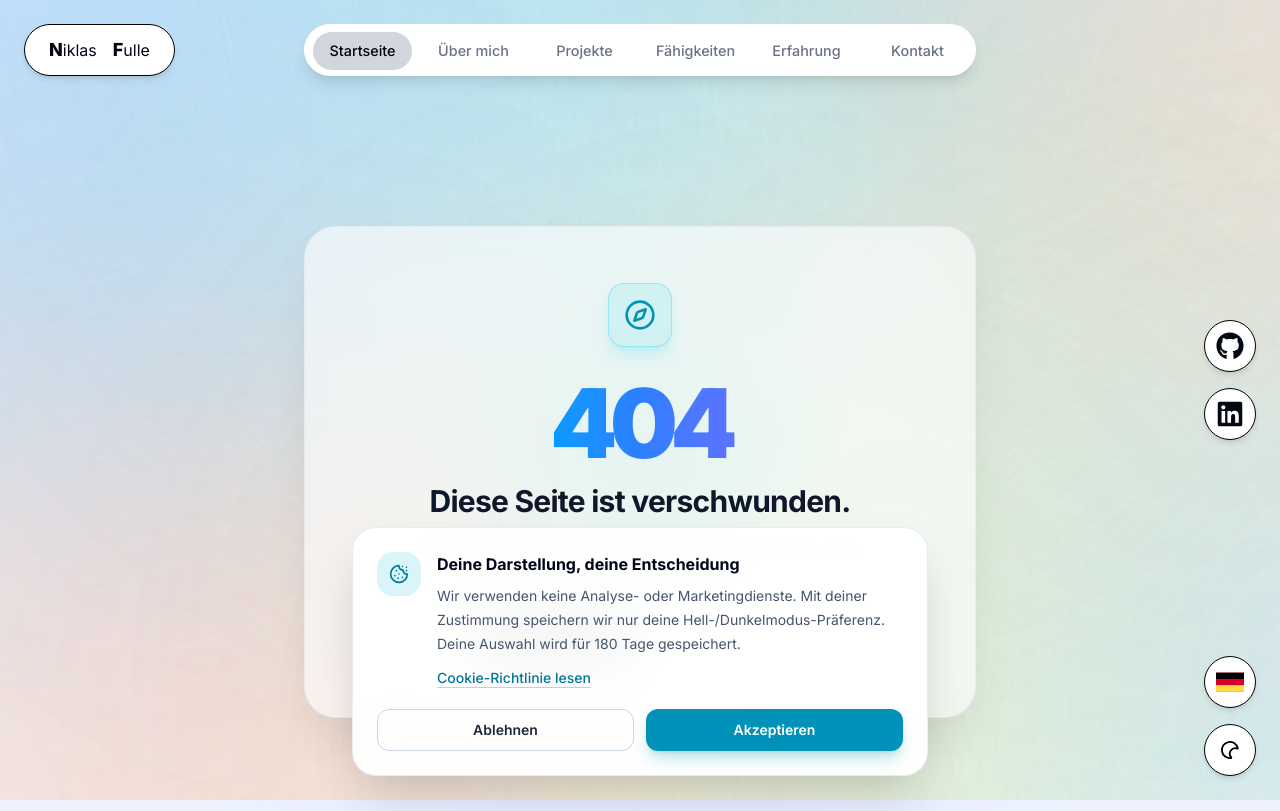
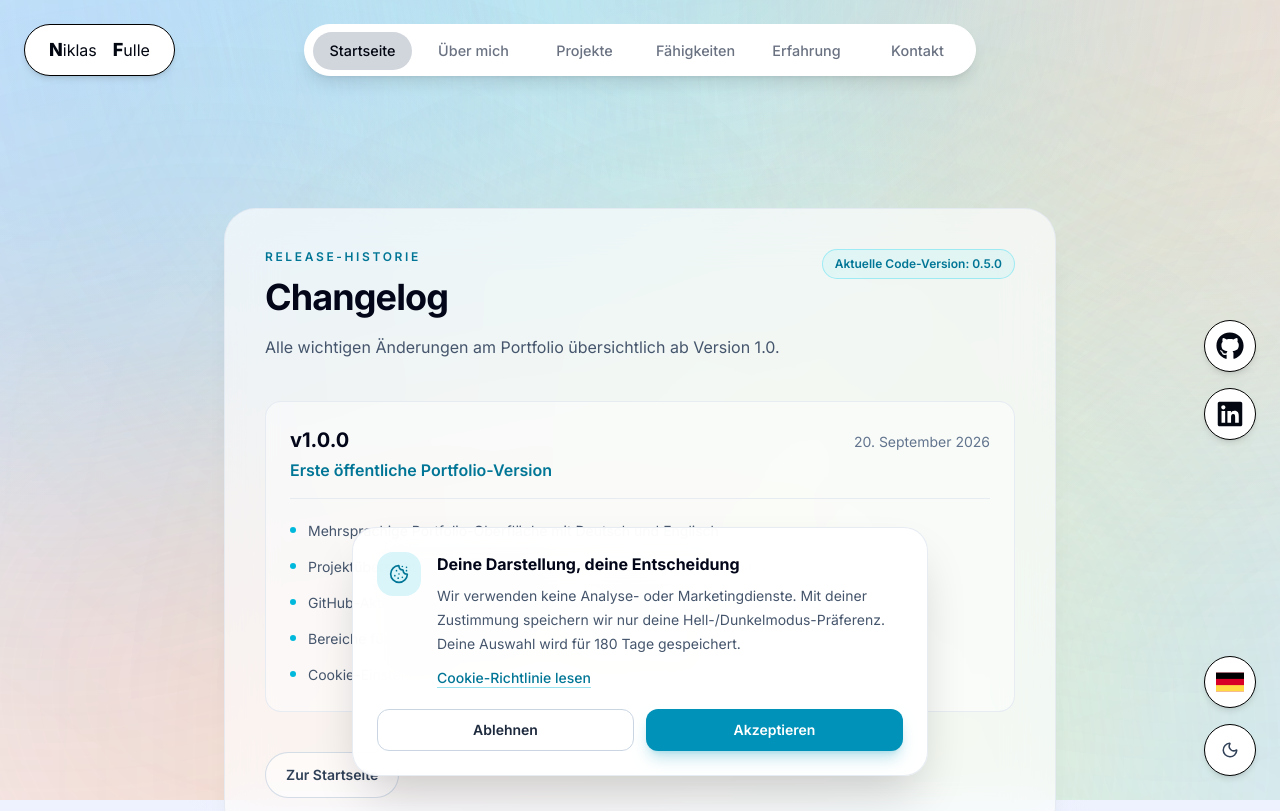
Before and after one commit to niklasfulle/Portfolio, a Next.js app: page /changelog in a window 1280 px wide. Before the commit this address had no page. Shown: the top 811 px of the page. Built offline with nearby package versions, Linux system fonts and the light colour scheme.

Commit message:
feat: finish github language tooltips and changelog

```diff
--- /dev/null
+++ b/src/app/changelog/page.tsx
@@ -0,0 +1,117 @@
+"use client";
+
+import Link from "next/link";
+import { useLanguage } from "@/context/language-context";
+import packageJson from "../../../package.json";
+
+const entries = {
+  de: [
+    {
+      version: "1.0.0",
+      date: "20. September 2026",
+      title: "Erste öffentliche Portfolio-Version",
+      changes: [
+        "Mehrsprachige Portfolio-Oberfläche mit Deutsch und Englisch",
+        "Projektübersicht mit GitHub-Repository-Informationen und Vorschauen",
+        "GitHub-Aktivitäten, Sprachstatistiken und authentifizierte Datenabfragen",
+        "Bereiche für Fähigkeiten, Erfahrung, Ausbildung und Kontakt",
+        "Cookie-Einstellungen, Datenschutz- und rechtliche Informationsseiten",
+      ],
+    },
+  ],
+  en: [
+    {
+      version: "1.0.0",
+      date: "September 20, 2026",
+      title: "First public portfolio release",
+      changes: [
+        "Multilingual portfolio interface in German and English",
+        "Project overview with GitHub repository information and previews",
+        "GitHub activity, language statistics and authenticated data requests",
+        "Sections for skills, experience, education and contact",
+        "Cookie preferences, privacy and legal information pages",
+      ],
+    },
+  ],
+} as const;
+
+export default function ChangelogPage() {
+  const { language } = useLanguage();
+  const isGerman = language === "de";
+  const copy = isGerman
+    ? {
+        eyebrow: "Release-Historie",
+        title: "Changelog",
+        intro: "Alle wichtigen Änderungen am Portfolio übersichtlich ab Version 1.0.",
+        current: "Aktuelle Code-Version",
+        back: "Zur Startseite",
+      }
+    : {
+        eyebrow: "Release history",
+        title: "Changelog",
+        intro: "A concise history of the important portfolio changes starting with version 1.0.",
+        current: "Current code version",
+        back: "Back home",
+      };
+
+  return (
+    <main className="mx-auto w-full max-w-4xl flex-1 px-5 py-12 sm:px-8 sm:py-16">
+      <article className="rounded-[2rem] border border-slate-200/80 bg-white/65 p-6 shadow-xl shadow-slate-950/5 backdrop-blur-xl dark:border-white/10 dark:bg-slate-950/55 dark:shadow-black/25 sm:p-10">
+        <div className="flex flex-wrap items-start justify-between gap-5">
+          <div>
+            <p className="text-xs font-semibold uppercase tracking-[0.22em] text-cyan-700 dark:text-cyan-300">
+              {copy.eyebrow}
+            </p>
+            <h1 className="mt-3 text-3xl font-bold tracking-tight text-slate-950 dark:text-white sm:text-4xl">
+              {copy.title}
+            </h1>
+            <p className="mt-4 max-w-2xl text-sm leading-7 text-slate-600 dark:text-slate-300 sm:text-base">
+              {copy.intro}
+            </p>
+          </div>
+          <span className="rounded-full border border-cyan-400/30 bg-cyan-300/10 px-3 py-1.5 text-xs font-semibold text-cyan-700 dark:text-cyan-300">
+            {copy.current}: {packageJson.version}
+          </span>
+        </div>
+
+        <div className="mt-10 space-y-6">
+          {entries[language].map((entry) => (
+            <section
+              className="rounded-2xl border border-slate-200/80 bg-white/45 p-5 dark:border-white/10 dark:bg-slate-900/35 sm:p-6"
+              key={entry.version}
+            >
+              <div className="flex flex-wrap items-baseline justify-between gap-2 border-b border-slate-200/80 pb-4 dark:border-white/10">
+                <div>
+                  <p className="text-xl font-bold text-slate-950 dark:text-white">
+                    v{entry.version}
+                  </p>
+                  <h2 className="mt-1 text-base font-semibold text-cyan-700 dark:text-cyan-300">
+                    {entry.title}
+                  </h2>
+                </div>
+                <time className="text-sm text-slate-500 dark:text-slate-400">
+                  {entry.date}
+                </time>
+              </div>
+              <ul className="mt-5 space-y-3 text-sm leading-6 text-slate-600 dark:text-slate-300">
+                {entry.changes.map((change) => (
+                  <li className="flex gap-3" key={change}>
+                    <span aria-hidden="true" className="mt-2 h-1.5 w-1.5 shrink-0 rounded-full bg-cyan-500" />
+                    <span>{change}</span>
+                  </li>
+                ))}
+              </ul>
+            </section>
+          ))}
+        </div>
+
+        <Link
+          className="mt-10 inline-flex rounded-full border border-slate-300/80 bg-white/50 px-5 py-3 text-sm font-semibold text-slate-700 transition-colors hover:border-cyan-400 hover:text-cyan-600 focus-visible:outline-none focus-visible:ring-2 focus-visible:ring-cyan-500 dark:border-white/15 dark:bg-white/5 dark:text-slate-200 dark:hover:border-cyan-400 dark:hover:text-cyan-300"
+          href="/#home"
+        >
+          {copy.back}
+        </Link>
+      </article>
+    </main>
+  );
+}
--- a/src/components/Footer.tsx
+++ b/src/components/Footer.tsx
@@ -18,6 +18,7 @@ const footerLinks = [
 ] as const;
 
 const legalLinks = [
+  { href: "/changelog", de: "Changelog", en: "Changelog" },
   { href: "/imprint", de: "Impressum", en: "Legal notice" },
   { href: "/privacy", de: "Datenschutz", en: "Privacy" },
   { href: "/cookies", de: "Cookies", en: "Cookies" },
--- a/src/components/main/GithubStats.tsx
+++ b/src/components/main/GithubStats.tsx
@@ -1,6 +1,12 @@
 "use client";
 
-import { animate, useMotionValue, useReducedMotion, useTransform } from "framer-motion";
+import {
+  AnimatePresence,
+  animate,
+  useMotionValue,
+  useReducedMotion,
+  useTransform,
+} from "framer-motion";
 import { motion } from "framer-motion";
 import type { Variants } from "framer-motion";
 import {
@@ -11,7 +17,7 @@ import {
   GitPullRequest,
   Star,
 } from "lucide-react";
-import { useEffect, type ReactNode } from "react";
+import { useEffect, useState, type ReactNode } from "react";
 import type { GithubLanguageStat, GithubStatsData } from "@/lib/github-stats";
 
 type GithubStatsProps = {
@@ -89,6 +95,8 @@ function formatBytes(bytes: number) {
 function getLanguageDetails(item: GithubLanguageStat) {
   return item.bytes ? formatBytes(item.bytes) : null;
 }
+
+const languageTooltipMinimumPercentage = 3;
 
 function AnimatedNumber({ value }: { readonly value: number }) {
   const count = useMotionValue(0);
@@ -573,6 +581,7 @@ export function LanguagesCard({ language, stats }: GithubStatsProps) {
   const topLanguage = stats.languages[0];
   const visibleLanguages = stats.languages.slice(0, 8);
   const additionalLanguages = stats.languages.slice(8);
+  const [showAdditionalLanguages, setShowAdditionalLanguages] = useState(false);
 
   return (
     <motion.article
@@ -605,18 +614,37 @@ export function LanguagesCard({ language, stats }: GithubStatsProps) {
         </div>
       </div>
 
-      <div className="mt-4 flex h-2 overflow-hidden rounded-full bg-slate-200/80 dark:bg-slate-800">
-        {stats.languages.map((item: GithubLanguageStat, index: number) => (
-          <motion.span
-            aria-hidden="true"
-            className="h-full origin-left first:rounded-l-full last:rounded-r-full"
+      <div
+        aria-label={isGerman ? "Sprachanteile" : "Language shares"}
+        className="mt-4 flex h-2 overflow-visible rounded-full bg-slate-200/80 dark:bg-slate-800"
+        role="list"
+      >
+        {stats.languages.map((item: GithubLanguageStat, index: number) => {
+          const hasTooltip =
+            index < 8 || item.percentage >= languageTooltipMinimumPercentage;
+
+          return (
+            <motion.button
+              aria-label={`${item.name}: ${item.percentage.toFixed(2)}%`}
+              className="group/segment relative block h-full shrink-0 border-0 bg-transparent p-0 first:rounded-l-full last:rounded-r-full focus-visible:z-20 focus-visible:outline-none focus-visible:ring-2 focus-visible:ring-cyan-300"
               initial={reducedMotion ? { scaleX: 1 } : { scaleX: 0 }}
               key={item.name}
+              role="listitem"
               style={{ backgroundColor: item.color, width: `${item.percentage}%` }}
+              tabIndex={hasTooltip ? 0 : -1}
+              title={hasTooltip ? `${item.name}: ${item.percentage.toFixed(2)}%` : undefined}
+              type="button"
               animate={{ scaleX: 1 }}
               transition={{ duration: 0.7, delay: 0.03 * index }}
-          />
-        ))}
+            >
+              {hasTooltip ? (
+                <span className="pointer-events-none absolute bottom-full left-1/2 z-30 mb-2 hidden -translate-x-1/2 whitespace-nowrap rounded-lg border border-slate-700 bg-slate-950 px-2.5 py-1.5 text-[0.68rem] font-semibold text-white shadow-xl group-hover/segment:block group-focus-visible/segment:block dark:border-slate-500">
+                  {item.name}: {item.percentage.toFixed(2)}%
+                </span>
+              ) : null}
+            </motion.button>
+          );
+        })}
       </div>
 
       <div className="mt-3 flex flex-wrap items-center justify-between gap-x-4 gap-y-2 text-[0.68rem] text-slate-500 dark:text-slate-400 sm:text-xs">
@@ -647,20 +675,44 @@ export function LanguagesCard({ language, stats }: GithubStatsProps) {
         ))}
       </ul>
 
-      {additionalLanguages.length > 0 && (
-        <details
+      {additionalLanguages.length > 0 ? (
+        <div
           className="mt-3 border-t border-slate-200/80 pt-3 dark:border-slate-800/80"
           data-testid="github-more-languages"
         >
-          <summary className="flex cursor-pointer list-none items-center justify-between gap-3 rounded-lg px-1 py-2 text-xs font-semibold text-cyan-700 outline-none transition-colors hover:text-cyan-500 focus-visible:ring-2 focus-visible:ring-cyan-400 dark:text-cyan-300 dark:hover:text-cyan-200 [&::-webkit-details-marker]:hidden">
+          <button
+            aria-controls="github-more-languages-list"
+            aria-expanded={showAdditionalLanguages}
+            className="flex w-full cursor-pointer items-center justify-between gap-3 rounded-lg px-1 py-2 text-left text-xs font-semibold text-cyan-700 outline-none transition-colors hover:text-cyan-500 focus-visible:ring-2 focus-visible:ring-cyan-400 dark:text-cyan-300 dark:hover:text-cyan-200"
+            onClick={() => setShowAdditionalLanguages((isOpen) => !isOpen)}
+            type="button"
+          >
             <span>
-              {isGerman ? "Mehr anzeigen" : "Show more"}
+              {showAdditionalLanguages
+                ? isGerman
+                  ? "Weniger anzeigen"
+                  : "Show less"
+                : isGerman
+                  ? "Mehr anzeigen"
+                  : "Show more"}
             </span>
-            <span aria-hidden="true" className="text-base leading-none">
+            <span
+              aria-hidden="true"
+              className={`text-base leading-none transition-transform duration-300 ${showAdditionalLanguages ? "rotate-45" : ""}`}
+            >
               +
             </span>
-          </summary>
-          <ul className="mt-1 grid gap-x-6 sm:grid-cols-2">
+          </button>
+          <AnimatePresence initial={false}>
+            {showAdditionalLanguages ? (
+              <motion.div
+                id="github-more-languages-list"
+                initial={reducedMotion ? false : { height: 0, opacity: 0 }}
+                animate={{ height: "auto", opacity: 1 }}
+                exit={reducedMotion ? undefined : { height: 0, opacity: 0 }}
+                transition={{ duration: 0.3, ease: "easeOut" }}
+              >
+                <ul className="mt-1 grid gap-x-6 overflow-hidden sm:grid-cols-2">
                   {additionalLanguages.map((item, index) => (
                     <LanguageRow
                       index={index + 8}
@@ -671,8 +723,11 @@ export function LanguagesCard({ language, stats }: GithubStatsProps) {
                     />
                   ))}
                 </ul>
-        </details>
-      )}
+              </motion.div>
+            ) : null}
+          </AnimatePresence>
+        </div>
+      ) : null}
     </motion.article>
   );
 }
--- a/src/components/ui/Toggels.tsx
+++ b/src/components/ui/Toggels.tsx
@@ -57,7 +57,7 @@ export default function Toggels() {
               ? "Cookie-Einstellungen öffnen"
               : "Open cookie preferences"
         }
-        className="hidden h-[3.25rem] w-[3.25rem] items-center justify-center rounded-full border-[0.07rem] border-black border-opacity-40 bg-white bg-opacity-80 px-6 text-black shadow-md transition-all duration-200 ease-in dark:border-[0.2rem] dark:border-white dark:bg-gray-900 md:flex"
+        className="group hidden h-[3.25rem] w-[3.25rem] items-center justify-center rounded-full border-[0.07rem] border-black border-opacity-40 bg-white bg-opacity-80 px-6 text-black shadow-md transition-all duration-200 ease-in dark:border-[0.2rem] dark:border-white dark:bg-gray-900 md:flex"
         onClick={toggleTheme}
         title={
           functionalStorageAllowed
@@ -79,8 +79,8 @@ export default function Toggels() {
           scale: 1.05,
         }}
       >
-        <Sun className="absolute rotate-0 scale-0 transition-all hover:text-slate-900 dark:scale-90 dark:text-white" />
-        <Moon className="rotate-80 absolute scale-90 transition-all hover:text-slate-900 dark:scale-0 dark:text-white" />
+        <Sun className="absolute h-5 w-5 rotate-0 scale-0 text-amber-500 transition-all dark:scale-90 dark:text-amber-300 dark:group-hover:text-amber-200" />
+        <Moon className="absolute h-5 w-5 scale-90 text-slate-700 transition-all dark:scale-0 dark:text-white" />
       </motion.button>
     </div>
   );
```
Lines whose indentation alone changed are shown as unchanged.
